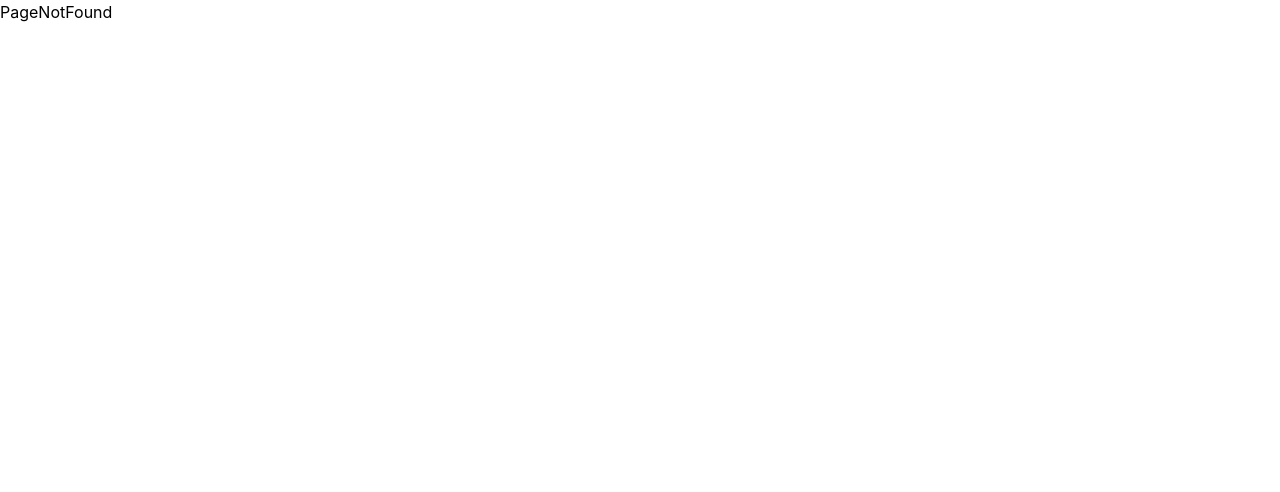
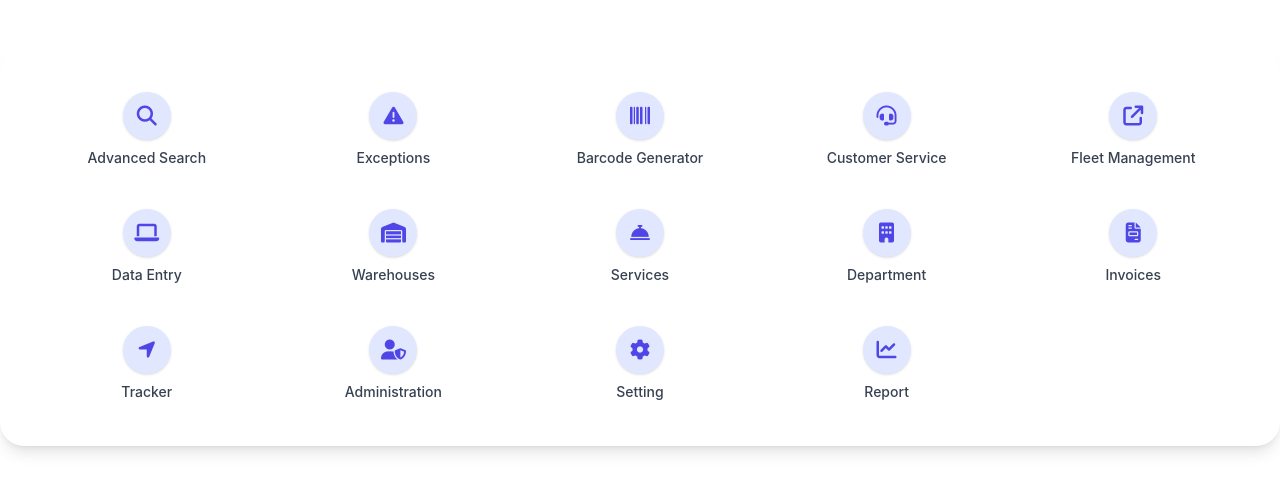
Before and after one commit to AhmedZakaria01/QA-Project, a React (Vite) app: page /NavigationMenu in a window 1280 px wide. Shown: the top 492 px of the page. Built offline with nearby package versions, Linux system fonts and the light colour scheme; no server answers.

Commit message:
Navbar_Menu
 Create Menu Structure

```diff
--- a/package.json
+++ b/package.json
@@ -10,6 +10,8 @@
     "preview": "vite preview"
   },
   "dependencies": {
+    "@fortawesome/fontawesome-free": "^6.7.2",
+    "@headlessui/react": "^2.2.4",
     "@hookform/resolvers": "^5.1.1",
     "@reduxjs/toolkit": "^2.8.1",
     "axios": "^1.9.0",
--- a/src/App.jsx
+++ b/src/App.jsx
@@ -3,6 +3,7 @@ import PageNotFound from "./features/auth/PageNotFound";
 import Layout from "./Layout";
 import Register from "./features/auth/Register";
 import Login from "./features/auth/components/Login";
+import NavigationMenu from "./globalComponents/NavigationMenu";
 export default function App() {
   return (
     <>
@@ -13,7 +14,9 @@ export default function App() {
           {/* AUTH */}
           <Route path="/login" element={<Login />} />
           <Route path="/register" element={<Register />} />
+          <Route path="/NavigationMenu" element={<NavigationMenu />} />
 
+          {/* Page Not Found */}
           <Route path="*" element={<PageNotFound />} />
         </Routes>
       </BrowserRouter>
--- a/src/features/auth/PageNotFound.jsx
+++ b/src/features/auth/PageNotFound.jsx
@@ -1,7 +1,6 @@
-import React from 'react'
-
+import pageNotFoundImage from "../../../src/assets/page_not_found.png";
 function PageNotFound() {
-  return <div>PageNotFound</div>;
+  return <img src={pageNotFoundImage} className="" alt="" />;
 }
 
-export default PageNotFound
+export default PageNotFound;
--- a/src/features/auth/authSlice.js
+++ b/src/features/auth/authSlice.js
@@ -1,4 +1,7 @@
-// src/features/auth/authSlice.js
+/**
+ * This file defines the authentication slice using Redux Toolkit.
+ * It manages the authentication state (user, status, and error), and handles login, register, and logout actions.
+ */
 import { createSlice } from "@reduxjs/toolkit";
 import { login, register } from "./authThunks";
 
--- a/src/features/auth/components/Login.jsx
+++ b/src/features/auth/components/Login.jsx
@@ -4,11 +4,18 @@ import SubmitButton from "../../../components/SubmitButton";
 import { login } from "../authThunks";
 import { z } from "zod";
 import { zodResolver } from "@hookform/resolvers/zod";
+import Popup from "../../../globalComponents/Popup";
+import { useState } from "react";
 
 function Login() {
   const dispatch = useDispatch();
   const { user, status, error } = useSelector((state) => state.authReducer);
+  const [isOpen, setIsOpen] = useState(false);
   console.log(user);
+
+  function open() {
+    setIsOpen(true);
+  }
 
   //    ?  Login Schema
   const loginSchema = z.object({
@@ -37,6 +44,7 @@ function Login() {
   //   ?  On Submit
   const onSubmit = (data) => {
     dispatch(login(data));
+    open();
   };
 
   return (
@@ -89,6 +97,9 @@ function Login() {
         <div className="w-full my-3 pb-3">
           <SubmitButton bgColor="indigo-500" textColor="white" />
         </div>
+
+        {/* <Popup isOpen={isOpen} setIsOpen={setIsOpen} /> */}
+
       </form>
     </section>
   );
--- /dev/null
+++ b/src/globalComponents/NavigationMenu.jsx
@@ -0,0 +1,117 @@
+import { Link } from "react-router-dom";
+
+function NavigationMenu() {
+  const navList = [
+    {
+      id: 1,
+      name: "Advanced Search",
+      icon: "fa-solid fa-magnifying-glass",
+      link: "/advanced-search",
+    },
+    {
+      id: 2,
+      name: "Exceptions",
+      icon: "fa-solid fa-triangle-exclamation",
+      link: "/exceptions",
+    },
+    {
+      id: 3,
+      name: "Barcode Generator",
+      icon: "fa-solid fa-barcode",
+      link: "/barcode-generator",
+      subItems: {
+        subitem1: [
+          {
+            sub1: "Reprint Barcode",
+            sub2: "Reprint Location Barcodes",
+          },
+        ],
+        subitem2: [
+          {
+            sub1: "Generate Barcode",
+            sub2: "Generate Location Barcodes",
+          },
+        ],
+      },
+    },
+    {
+      id: 4,
+      name: "Customer Service",
+      icon: "fa-solid fa-headset",
+      link: "/customer-service",
+    },
+    {
+      id: 5,
+      name: "Fleet Management",
+      icon: "fa-solid fa-arrow-up-right-from-square",
+      link: "/fleet-management",
+    },
+    {
+      id: 6,
+      name: "Data Entry",
+      icon: "fa-solid fa-laptop",
+      link: "/data-entry",
+    },
+    {
+      id: 7,
+      name: "Warehouses",
+      icon: "fa-solid fa-warehouse",
+      link: "/warehouses",
+    },
+    {
+      id: 8,
+      name: "Services",
+      icon: "fa-solid fa-concierge-bell",
+      link: "/services",
+    },
+    {
+      id: 9,
+      name: "Department",
+      icon: "fa-solid fa-building",
+      link: "/department",
+    },
+    {
+      id: 10,
+      name: "Invoices",
+      icon: "fa-solid fa-file-invoice",
+      link: "/invoices",
+    },
+    {
+      id: 11,
+      name: "Tracker",
+      icon: "fa-solid fa-location-arrow",
+      link: "/tracker",
+    },
+    {
+      id: 12,
+      name: "Administration",
+      icon: "fa-solid fa-user-shield",
+      link: "/administration",
+    },
+    { id: 13, name: "Setting", icon: "fa-solid fa-gear", link: "/setting" },
+    { id: 14, name: "Report", icon: "fa-solid fa-chart-line", link: "/report" },
+  ];
+
+  return (
+    <nav className="bg-white p-6 rounded-2xl max-w-7xl mx-auto mt-12 shadow-lg">
+      <div className="grid grid-cols-2 sm:grid-cols-3 md:grid-cols-4 lg:grid-cols-5 gap-px  border-gray-200 rounded-xl overflow-hidden">
+        {navList.map((item) => (
+          <Link
+            key={item.id}
+            to={item.link}
+            className="group flex flex-col items-center justify-center gap-2 p-5 text-center bg-white transition duration-200 hover:bg-indigo-50"
+          >
+            <div className="w-12 h-12 flex items-center justify-center rounded-full bg-indigo-100 text-indigo-600 text-xl transition group-hover:bg-indigo-600 group-hover:text-white shadow">
+              <i className={item.icon}></i>
+            </div>
+            <span className="text-sm font-medium text-gray-700 group-hover:text-indigo-700 transition">
+              {item.name}
+            </span>
+          </Link>
+        ))}
+      </div>
+    </nav>
+  );
+}
+
+export default NavigationMenu;
--- /dev/null
+++ b/src/globalComponents/Popup.jsx
@@ -0,0 +1,63 @@
+import { Button, Dialog, DialogPanel, DialogTitle } from "@headlessui/react";
+import PropTypes from "prop-types";
+import { useState } from "react";
+
+export default function Popup({ isOpen, setIsOpen }) {
+  // let [isOpen, setIsOpen] = useState(true);
+  function open() {
+    setIsOpen(!isOpen);
+  }
+  function close() {
+    setIsOpen(!isOpen);
+  }
+  return (
+    <>
+      {/* <Button
+        onClick={open}
+        className="rounded-md bg-black/20 px-4 py-2 text-sm font-medium text-white focus:not-data-focus:outline-none data-focus:outline data-focus:outline-white data-hover:bg-black/30"
+      >
+        Open dialog
+      </Button> */}
+
+      <Dialog
+        open={isOpen}
+        as="div"
+        className="relative z-10 focus:outline-none"
+        onClose={close}
+      >
+        <div className="fixed inset-0 z-10 w-screen overflow-y-auto">
+          <div className="flex min-h-full items-center justify-center p-4">
+            <DialogPanel
+              transition
+              className="w-full max-w-md rounded-xl bg-white/5 p-6 backdrop-blur-2xl duration-300 ease-out data-closed:transform-[scale(95%)] data-closed:opacity-0"
+            >
+              <DialogTitle
+                as="h3"
+                className="text-base/7 font-medium text-white"
+              >
+                Payment successful
+              </DialogTitle>
+              <p className="mt-2 text-sm/6 text-white/50">
+                Your payment has been successfully submitted. We’ve sent you an
+                email with all of the details of your order.
+              </p>
+              <div className="mt-4">
+                <Button
+                  className="inline-flex items-center gap-2 rounded-md bg-gray-700 px-3 py-1.5 text-sm/6 font-semibold text-white shadow-inner shadow-white/10 focus:not-data-focus:outline-none data-focus:outline data-focus:outline-white data-hover:bg-gray-600 data-open:bg-gray-700"
+                  onClick={close}
+                >
+                  Got it, thanks!
+                </Button>
+              </div>
+            </DialogPanel>
+          </div>
+        </div>
+      </Dialog>
+    </>
+  );
+}
+
+Popup.propTypes = {
+  isOpen: PropTypes.bool,
+  setIsOpen: PropTypes.any,
+};
--- a/src/main.jsx
+++ b/src/main.jsx
@@ -4,6 +4,7 @@ import "./index.css";
 import App from "./App.jsx";
 import { Provider } from "react-redux";
 import { store } from "../store.js";
+import "@fortawesome/fontawesome-free/css/all.min.css";
 
 createRoot(document.getElementById("root")).render(
   <Provider store={store}>
--- a/src/services/apiServices.js
+++ b/src/services/apiServices.js
@@ -1,14 +1,14 @@
-//?Documentation
 /**
- * Axios API service module for communicating with the RouteMisr E-commerce backend.
  * This component sets up a pre-configured Axios instance with a base URL and default headers,
- * and provides reusable functions for handling authentication (login, register)
+ * and provides reusable functions for handling Apis
  */
+
+const API_BASE_URL = import.meta.env.VITE_API_BASE_URL;
 
 import axios from "axios";
 
 const api = axios.create({
-  baseURL: "https://localhost:7209/api/",
+  baseURL: API_BASE_URL,
   headers: {
     "Content-Type": "application/json",
   },
```
Also changed, not shown: src/features/auth/authThunks.js (+7 -2 lines), notes.txt, src/assets/page_not_found.png (added), 1 other file (tests, documents, lock files or other folders).
